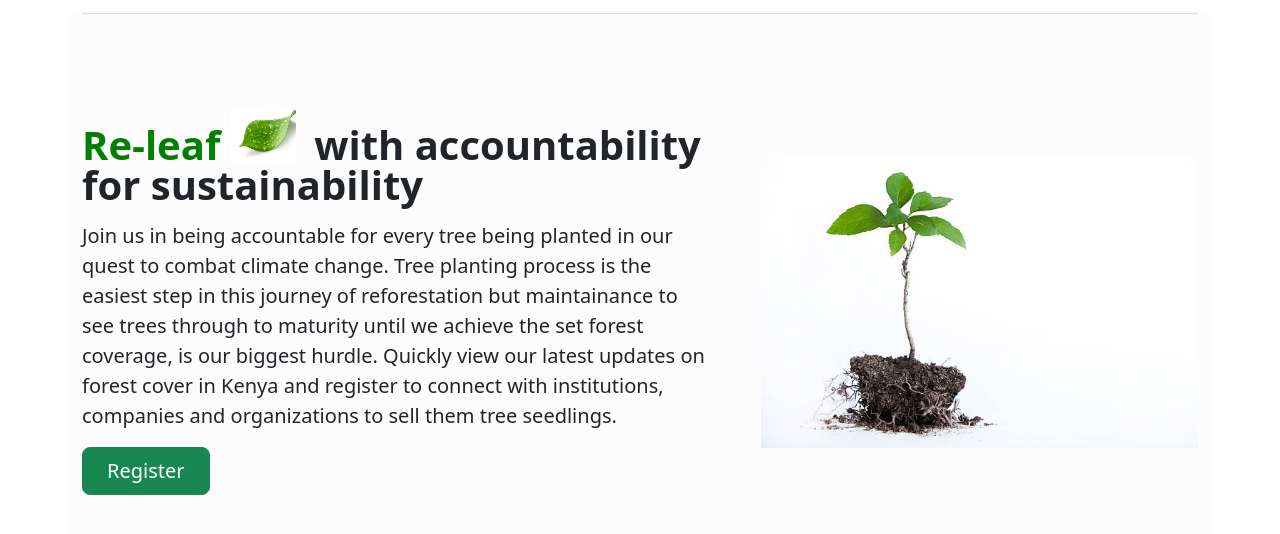
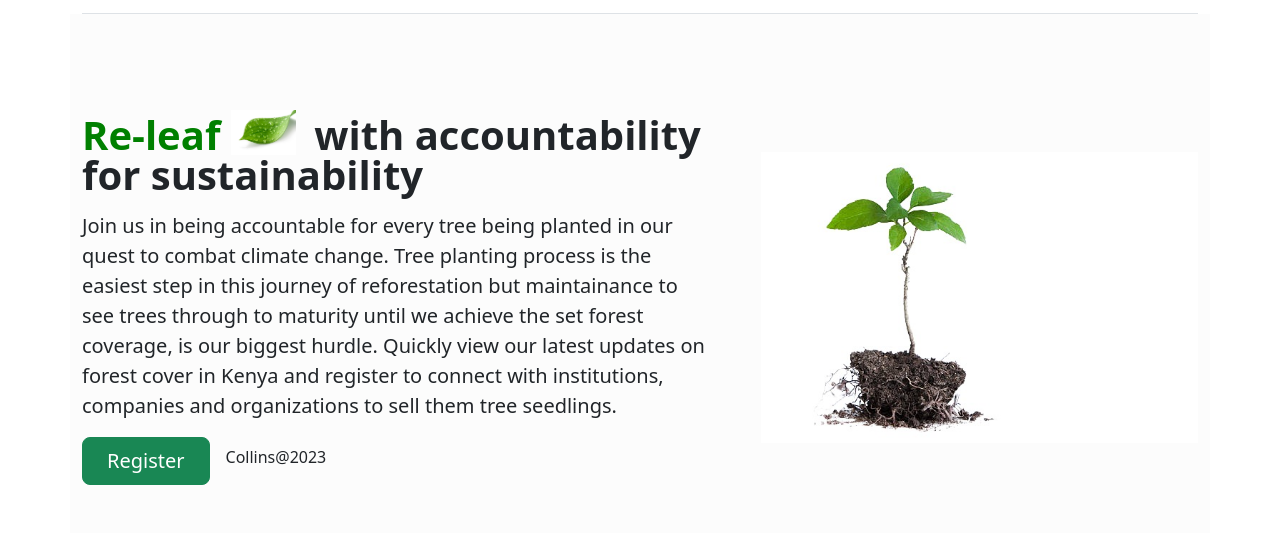
Before and after one commit to Collins07/GreenSpace-design, a plain HTML site: page index.html in a window 1280 px wide. Shown: the part 74-608 px from the top of the page. Drawn offline with nearby package versions, Linux system fonts and the light colour scheme.

Commit message:
changes in hero section

```diff
--- a/index.html
+++ b/index.html
@@ -40,17 +40,18 @@
         <div id="hero" class="container col-xxl-8 mt-5">
             <div class="row flex-lg-row-reverse align-items-center g-5 py-5">
               <div class="col-10 col-sm-8 col-lg-5">
-                <img src="assets/tree14.jpg" class="d-block mx-lg-auto img-fluid" alt="" width="700" height="500" loading="lazy">
+                <img src="assets/tree14-removebg-preview.jpg" class="d-block mx-lg-auto img-fluid" alt="" width="700" height="500" loading="lazy">
               </div>
               <div class="col-lg-7">
                 <h1 class=" fw-bold lh-1 mb-3">
-                    <span class="releaf">Re-leaf</span>  <img src="assets/leaff.jpg" alt="" class="bi me-2" width="65" height="55" role="img" > with accountability for sustainability</h1>
+                    <span class="releaf">Re-leaf</span>  <img src="assets/leaff.jpg" alt="" class="bi me-2" width="65" height="45" role="img" > with accountability for sustainability</h1>
                 <p class="lead">Join us in being accountable for every tree being planted in our quest to combat climate change.
                    Tree planting process is the easiest step in this journey of reforestation but maintainance to see trees through to maturity until
                    we achieve the set forest coverage, is our biggest hurdle. Quickly view our latest updates on forest cover in Kenya and register to connect with institutions, companies and organizations to
                 sell them tree seedlings.</p>
                 <div class="d-grid gap-2 d-md-flex justify-content-md-start">
                   <button type="button" class="btn btn-success btn-lg px-4 me-md-2">Register</button>
+                  <span class="mt-2">Collins@2023</span>
                   <!-- <button type="button" class="btn btn-outline-success btn-lg px-4">Default</button> -->
                 </div>
               </div>
```
Also changed, not shown: assets/tree14-removebg-preview.jpg (added).
